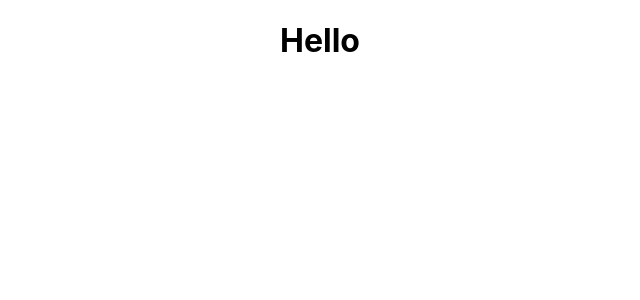
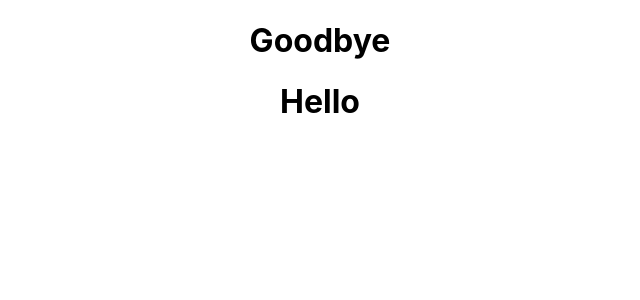
Before and after one commit to rschmelter/flashcard-app, a React (Create React App) app in the folder client/: page / in a window 1280 px wide. Shown: the top 300 px of the page, without its empty margins (320-960 px from the left). Built offline with nearby package versions, Linux system fonts and the light colour scheme.

Commit message:
add signup and login skeleton components

```diff
--- /dev/null
+++ b/client/src/containers/login.js
@@ -0,0 +1,15 @@
+import React, { Component } from 'react';
+
+class Login extends Component {
+    render() {
+      return (
+
+          <div className="Start">
+            <h1>Hello</h1>
+          </div>
+
+      );
+    }
+  }
+
+  export default Login;
--- /dev/null
+++ b/client/src/containers/signup.js
@@ -0,0 +1,15 @@
+import React, { Component } from 'react';
+
+class SignUp extends Component {
+    render() {
+      return (
+
+          <div className="Start">
+            <h1>Goodbye</h1>
+          </div>
+
+      );
+    }
+  }
+
+  export default SignUp;
--- a/client/src/containers/start.js
+++ b/client/src/containers/start.js
@@ -1,11 +1,14 @@
 import React, { Component } from 'react';
+import SignUp from './signup';
+import Login from './login';
 
 class Start extends Component {
     render() {
       return (
 
           <div className="Start">
-            <h1>Hello</h1>
+            <SignUp/>
+            <Login/>
           </div>
 
       );
```
